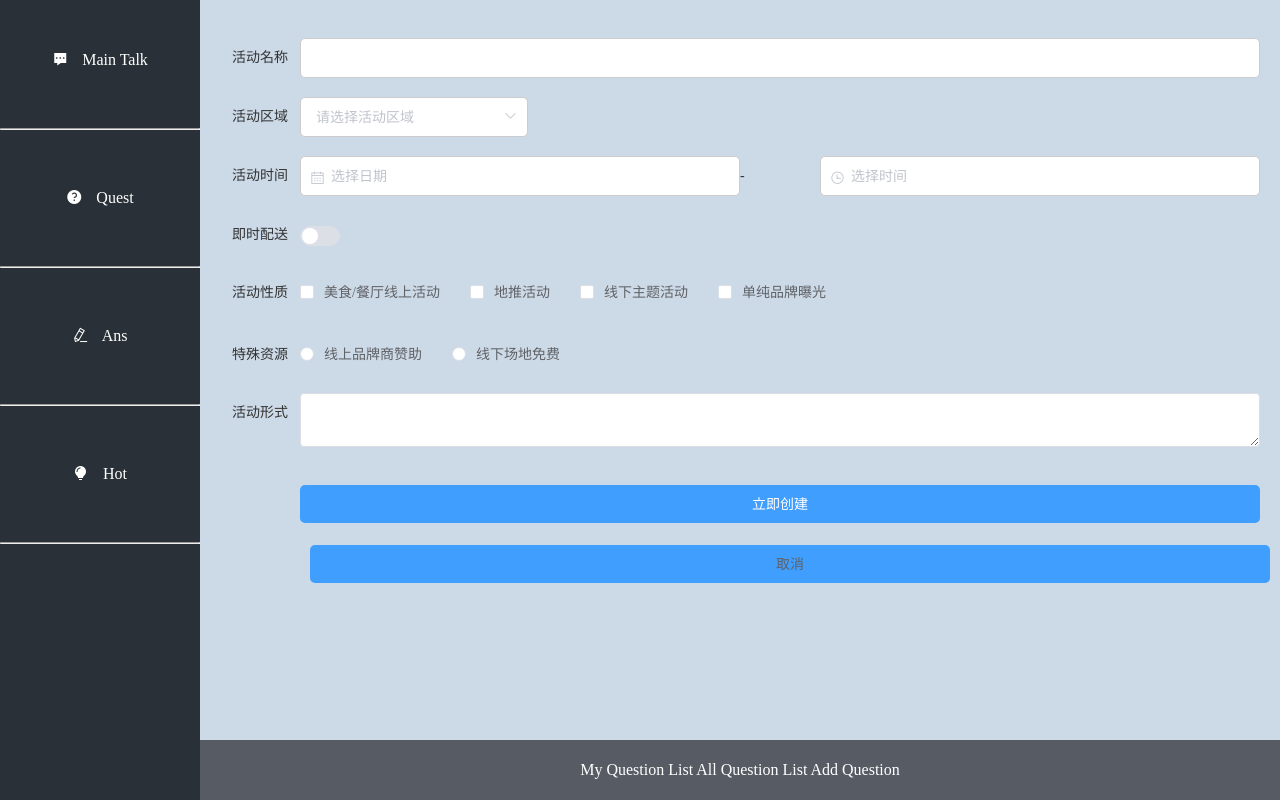
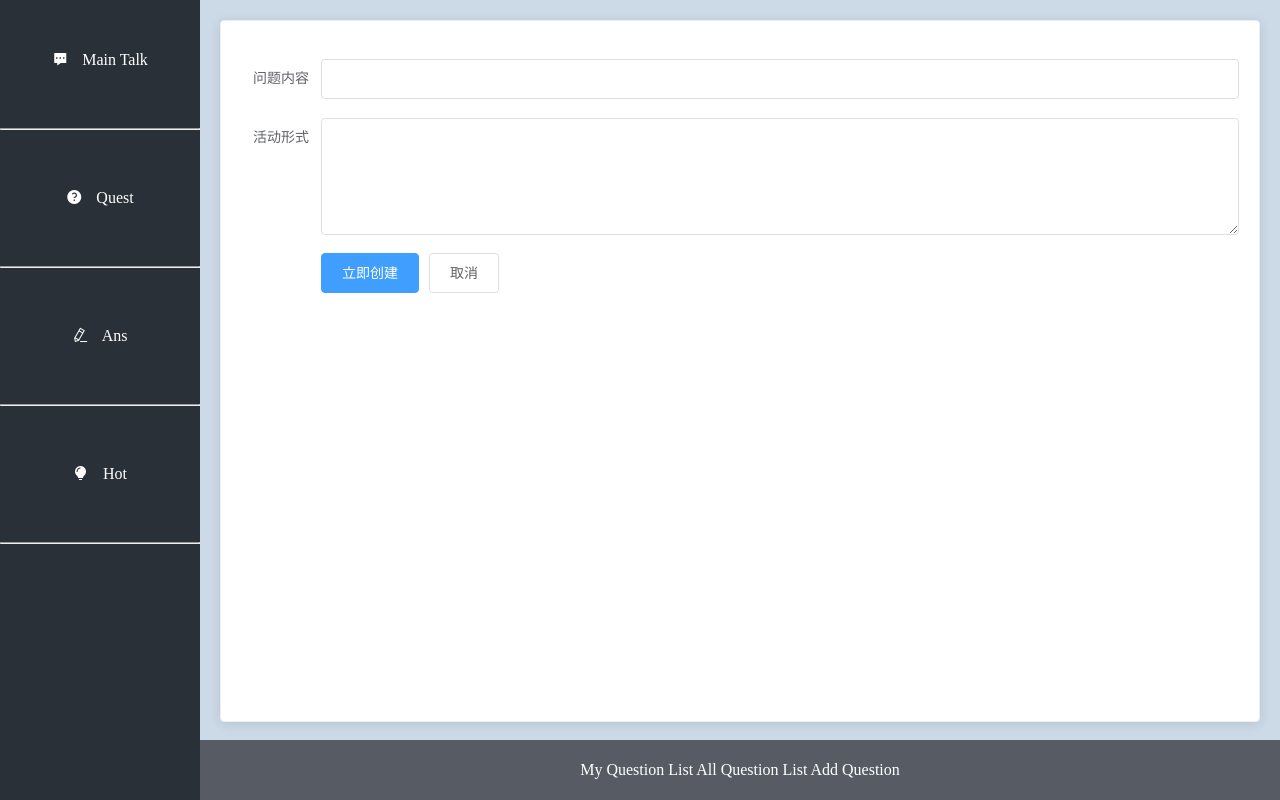
Before and after one commit to cp-cp/Mini-Chatgpt, a Vue app: page /#/addquestion in a window 1280 px wide. Built offline with nearby package versions, Linux system fonts and the light colour scheme.

Commit message:
实现添加问题按钮与添加问题界面

```diff
--- a/src/components/AddQuestion.vue
+++ b/src/components/AddQuestion.vue
@@ -1,69 +1,62 @@
 <template>
+    <el-card style="height: 100%;">
         <el-form ref="form" :model="form" label-width="80px">
-        <el-form-item label="活动名称">
-            <el-input v-model="form.name"></el-input>
+            <el-form-item label="问题内容">
+                <el-input v-model="form.title"></el-input>
             </el-form-item>
-        <el-form-item label="活动区域">
-            <el-select v-model="form.region" placeholder="请选择活动区域">
-                <el-option label="区域一" value="shanghai"></el-option>
-                <el-option label="区域二" value="beijing"></el-option>
-            </el-select>
-        </el-form-item>
-        <el-form-item label="活动时间">
-            <el-col :span="11">
-                <el-date-picker type="date" placeholder="选择日期" v-model="form.date1" style="width: 100%;"></el-date-picker>
-            </el-col>
-            <el-col class="line" :span="2">-</el-col>
-            <el-col :span="11">
-                <el-time-picker placeholder="选择时间" v-model="form.date2" style="width: 100%;"></el-time-picker>
-            </el-col>
-        </el-form-item>
-        <el-form-item label="即时配送">
-            <el-switch v-model="form.delivery"></el-switch>
-        </el-form-item>
-        <el-form-item label="活动性质">
-            <el-checkbox-group v-model="form.type">
-                <el-checkbox label="美食/餐厅线上活动" name="type"></el-checkbox>
-                <el-checkbox label="地推活动" name="type"></el-checkbox>
-                <el-checkbox label="线下主题活动" name="type"></el-checkbox>
-                <el-checkbox label="单纯品牌曝光" name="type"></el-checkbox>
-            </el-checkbox-group>
-        </el-form-item>
-        <el-form-item label="特殊资源">
-            <el-radio-group v-model="form.resource">
-                <el-radio label="线上品牌商赞助"></el-radio>
-                <el-radio label="线下场地免费"></el-radio>
-            </el-radio-group>
-        </el-form-item>
-        <el-form-item label="活动形式">
-            <el-input type="textarea" v-model="form.desc"></el-input>
+            <el-form-item label="活动形式" >
+                <el-input type="textarea" v-model="form.content"   :autosize="{ minRows: 5, maxRows: 10}"></el-input>
             </el-form-item>
             <el-form-item>
-            <el-button type="primary" @click="onSubmit">立即创建</el-button>
+                <el-button type="primary" @click="addQuestion">立即创建</el-button>
                 <el-button>取消</el-button>
             </el-form-item>
         </el-form>
+    </el-card>
 </template>
 <script>
+import store from '@/store/store';
+import axios from 'axios';
 export default {
+//    props: ['quest'],
     data() {
         return {
             form: {
-                name: '',
-                region: '',
-                date1: '',
-                date2: '',
-                delivery: false,
-                type: [],
-                resource: '',
-                desc: ''
+                title: '',
+                content: ''
+            },
+            question: {
+                content:"",
+                title:"",
+                asker:"",
             }
         }
     },
     methods: {
-        onSubmit() {
-            console.log('submit!');
+        addQuestion() {
+            this.question.asker=store.state.username;
+            this.question.content=this.form.content;
+            this.question.title=this.form.title;
+            axios.post('http://localhost:8080/questions/addQuest', this.question)
+            .then(response => {
+              if (response.status === 200) {
+                alert("添加成功");
+              } else {
+                console.log(response)
+                this.$message.error(response.message);
               }
+            })
+            .catch(error => {
+              console.log(error);
+              this.$message.error('Failed to login, please try again later.');
+            });
+        }
+    },
+    mounted(){
+        this.form.title = this.$route.query.quest;
+    },
+    activated() {
+        this.form.title = this.$route.query.quest;
     }
 }
 </script>
--- a/src/components/Input.vue
+++ b/src/components/Input.vue
@@ -7,7 +7,7 @@
     placeholder="请输入内容"
     @keydown.enter.native="changed"
     @select="handleSelect"
-    value-key	="content"
+    value-key	="title"
     clearable
     placement="top-start"
     :style="{ width: '400px' }"
--- a/src/components/Login.vue
+++ b/src/components/Login.vue
@@ -43,6 +43,7 @@ export default {
                 // 登录成功，更新isAuthenticated状态并跳转到主页
                 //localStorage.setItem('isAuthenticated', 'true');
                 this.setIsAuthenticated(true);
+                this.setUserName(this.form.username);
                 this.$router.push({ name: 'mainpage' });
               } else {
                 // 登录失败，弹出提示框
@@ -63,7 +64,7 @@ export default {
 };
 </script>
 
-<style>
+<style scoped>
 .login-form {
   max-width: 400px;
   margin: 50px auto;
--- a/src/components/MainTalk.vue
+++ b/src/components/MainTalk.vue
@@ -24,9 +24,13 @@
                                 {{ card.body}}
                             </div>
                         </el-card>
-                        <el-button v-if="card.title === '3'"
-                            style="margin-left:20px;text-align: left;width: 100px;"
-                        >添加问题</el-button>
+                        <!--添加问题-->
+                        <router-link :to="{path: '/addquestion' ,query: { quest: card.body }}">
+                            <el-button v-if="card.title === '3'"
+                                style="margin-left:20px;text-align: left;width: 100px;"
+                            >添加问题</el-button>
+                        </router-link>
+                        <!--添加答案-->
                         <el-button v-if="card.title === '4'"
                             style="margin-left:20px;text-align: left;width: 100px;"
                         >添加答案</el-button>
@@ -53,7 +57,7 @@ export default {
         return {
             isMainRendered: false,
             cards: [{ title: '1', body: '我能帮你什么?' }],
-            message: { message:null }
+            message: { message:"" }
         }
     },
     methods: {
@@ -92,7 +96,8 @@ export default {
             );
             await this.wait(500);
             const ans=await this.findAns(this.message.message);
-            console.log(ans);
+            const quest=this.message.message;
+//            console.log(this.message.message);
 //            console.log(ans.length);
             if(ans.length){
                 if(ans[0].answers.lenth){
@@ -106,7 +111,7 @@ export default {
                         { title: '1', body: "目前无答案。"}
                     )
                     await this.cards.push(
-                        { title: '4', body: "添加答案按钮"}
+                        { title: '4', body: this.message.message}
                     )
                 }
             }
@@ -114,19 +119,11 @@ export default {
                     await this.cards.push(
                         { title: '1', body: "目前没有这个问题。"}
                     )
+//                    console.log(this.message.message)
                     await this.cards.push(
-                        { title: '3', body: "添加问题按钮"}
+                        { title: '3', body: this.message.message}
                     )
             }
-            const elMain = document.querySelector('.el-main');
-            // 在下一次 DOM 更新循环结束后执行自动滚动的代码
-            this.$nextTick(() => {
-                this.isMainRendered = true;
-                // 如果 el-main 组件存在，则自动滚动到最下面
-                if (elMain) {
-                    elMain.scrollTop = elMain.scrollHeight;
-                }
-            })
             //button.disabled= false;//记得打开
         },
         handleTextLoading() {
--- a/src/components/Quest.vue
+++ b/src/components/Quest.vue
@@ -15,7 +15,8 @@ import QuestionList from './QuestionList.vue';
             <router-link to="/allquestlist">
                 All Question List
             </router-link>
-            <router-link to="/addquestion">
+
+            <router-link :to="{ path: '/addquestion'}">
                 Add Question
             </router-link>
         </el-footer>
--- a/src/components/QuestionList.vue
+++ b/src/components/QuestionList.vue
@@ -15,6 +15,9 @@
                         <el-form-item label="asker">
                             <span>{{ props.row.asker }}</span>
                         </el-form-item>
+                        <el-form-item label="title">
+                            <span>{{ props.row.title }}</span>
+                        </el-form-item>
                         <el-form-item label="content">
                             <span>{{ props.row.content }}</span>
                         </el-form-item>
@@ -25,13 +28,13 @@
             </el-table-column>
             <el-table-column prop="asker" label="asker" width="180">
             </el-table-column>
-            <el-table-column prop="content" label="content" width="180">
+            <el-table-column prop="title" label="title" width="180">
             </el-table-column>
             <el-table-column label="操作">
-                <!-- <template slot-scope="scope">
+                <template slot-scope="scope">
                     <el-button size="mini" @click="handleEdit(scope.$index, scope.row)">编辑</el-button>
                     <el-button size="mini" type="danger" @click="handleDelete(scope.$index, scope.row)">删除</el-button>
-                </template> -->
+                </template>
             </el-table-column>
         </el-table>
 `       <el-pagination align='center'
@@ -50,7 +53,7 @@
     export default {
         data() {
             return {
-                tableData: [{asker:"",content:"",id:""}],
+                tableData: [{asker:"",content:"",id:"",title:"",}],
                 currentPage: 1, // 当前页码
                 pageSize: 8 // 每页的数据条数
             }
--- a/src/store/store.js
+++ b/src/store/store.js
@@ -6,10 +6,14 @@ Vue.use(Vuex);
 const store = new Vuex.Store({
     state: {
       isAuthenticated: true,//记得修改回false
+      username:"",
     },
     mutations: {
       setIsAuthenticated(state, isAuthenticated) {
         state.isAuthenticated = isAuthenticated
+      },
+      setUserName(state, username) {
+        state.username = username
       }
     }
   })
```
Lines whose indentation alone changed are shown as unchanged.
